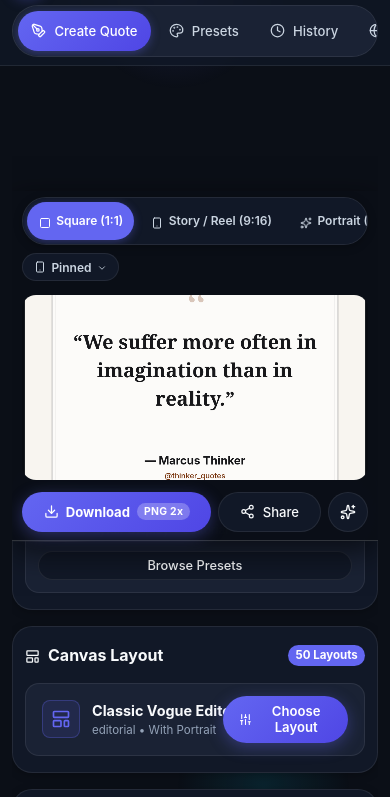
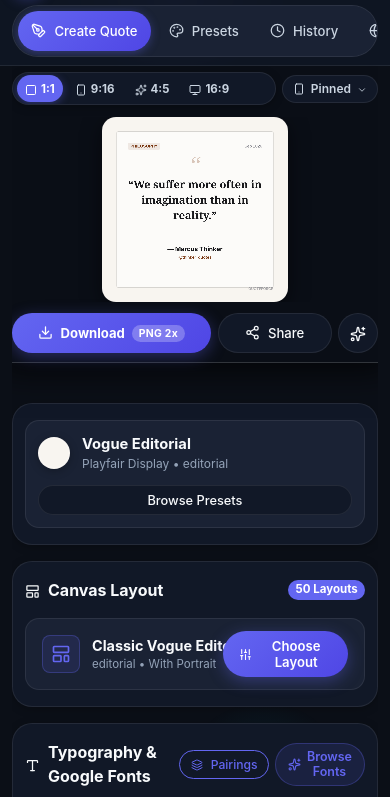
Before and after one commit to JTMax1/Quote-Maker, a website built with Vite: page index.html in a window 390 px wide. Shown: the part 47-844 px from the top of the page. Built offline with nearby package versions, Linux system fonts and the light colour scheme; a web font is replaced by a local one.

Commit message:
feat: improve mobile responsiveness of ratio switcher and pinned canvas layout

```diff
--- a/src/components/editor.js
+++ b/src/components/editor.js
@@ -233,7 +233,8 @@ export class Editor {
               ${CANVAS_FORMATS.map(f => `
                 <button type="button" class="ratio-chip ${this.state.ratio === f.id ? 'active' : ''}" data-ratio="${f.id}" role="radio" aria-checked="${this.state.ratio === f.id}" title="${f.label} (${f.sublabel})" aria-label="${f.label} ratio">
                   <span class="ratio-icon" aria-hidden="true">${icon(f.icon || 'square', { size: 12 })}</span>
-                  <span>${f.label}</span>
+                  <span class="ratio-label-full">${f.label}</span>
+                  <span class="ratio-label-short">${f.id}</span>
                 </button>
               `).join('')}
             </div>
@@ -1152,6 +1153,11 @@ export class Editor {
     updateHeaderHeight();
     window.addEventListener('resize', updateHeaderHeight);
     window.addEventListener('orientationchange', updateHeaderHeight);
+    const headerEl = document.querySelector('.app-header');
+    if (headerEl && window.ResizeObserver) {
+      const ro = new ResizeObserver(() => updateHeaderHeight());
+      ro.observe(headerEl);
+    }
 
     // Primary Canvas Action Bar Handlers (Download & Share)
     const executeDownload = () => {
--- a/src/styles/editor.css
+++ b/src/styles/editor.css
@@ -566,24 +566,33 @@
   display: flex;
   align-items: center;
   justify-content: space-between;
-  gap: 0.5rem;
+  gap: 0.35rem;
   width: 100%;
-  margin-bottom: 0.5rem;
-  flex-wrap: wrap;
+  margin-bottom: 0.35rem;
+  flex-wrap: nowrap;
 }
 
 .ratio-switcher {
   display: flex;
   align-items: center;
-  gap: 0.35rem;
+  gap: 0.25rem;
   background: var(--bg-surface);
   border-radius: var(--radius-full);
-  padding: 0.2rem 0.3rem;
-  border: 1px solid var(--border-glass);
+  padding: 0.15rem 0.25rem;
+  border: 1px solid var(--border-glass);
+  flex: 1 1 auto;
+  min-width: 0;
+  overflow-x: auto;
+  -webkit-overflow-scrolling: touch;
+  scrollbar-width: none;
+}
+
+.ratio-switcher::-webkit-scrollbar {
+  display: none;
 }
 
 .ratio-chip {
-  padding: 0.35rem 0.75rem;
+  padding: 0.35rem 0.65rem;
   font-size: 0.76rem;
   font-weight: 600;
   border-radius: var(--radius-full);
@@ -596,6 +605,26 @@
   align-items: center;
   gap: 0.35rem;
   white-space: nowrap;
+  flex-shrink: 0;
+}
+
+.ratio-label-short {
+  display: none;
+}
+
+@media (max-width: 640px) {
+  .ratio-chip {
+    padding: 0.3rem 0.5rem;
+    font-size: 0.72rem;
+    gap: 0.25rem;
+  }
+  .ratio-label-full {
+    display: none;
+  }
+  .ratio-label-short {
+    display: inline;
+    font-weight: 700;
+  }
 }
 
 .ratio-chip:hover {
@@ -1140,7 +1169,7 @@ input:checked + .slider:before {
   }
 
   #previewCanvas {
-    max-height: 340px !important;
+    max-height: 340px;
   }
 
   #btnOpenLayouts {
@@ -1173,6 +1202,7 @@ input:checked + .slider:before {
     min-height: 40px !important;
     padding: 0.5rem 0.75rem !important;
     font-size: 0.82rem !important;
+    white-space: nowrap !important;
   }
 
   .canvas-actions-bar.consolidated-actions-bar .action-share-btn {
@@ -1180,6 +1210,7 @@ input:checked + .slider:before {
     min-height: 40px !important;
     padding: 0.5rem 0.75rem !important;
     font-size: 0.82rem !important;
+    white-space: nowrap !important;
   }
 
   .canvas-actions-bar.consolidated-actions-bar .action-more-btn {
@@ -1191,38 +1222,12 @@ input:checked + .slider:before {
     padding: 0 !important;
   }
 
-  #btnPublish {
-    flex: 1 1 100%;
-  }
-
-  .download-split-group {
-    flex: 1 1 100%;
-    width: 100%;
-  }
-
-  .download-split-group .btn-primary {
-    flex: 1;
-    min-width: 0;
-  }
-
-  .ratio-switcher {
-    padding: 0.25rem;
-    gap: 0.35rem;
-    width: 100%;
-  }
-
-  .ratio-chip {
-    padding: 0.35rem 0.7rem;
-    font-size: 0.75rem;
-    min-height: 38px;
-  }
-
   .editor-layout {
     width: 100%;
     min-width: 0;
     max-width: 100%;
     box-sizing: border-box;
-    overflow-x: hidden;
+    overflow-x: clip;
   }
 
   .editor-controls-panel {
@@ -1277,13 +1282,14 @@ input:checked + .slider:before {
   }
 
   /* -------------------------------------------------------------
-     OPTION A: Pinned Top Canvas - DEFAULT
+     OPTION A: Pinned Top Canvas - DEFAULT (Canva Style)
      ------------------------------------------------------------- */
   .mobile-layout-pinned #editorLayoutRoot {
     display: flex;
     flex-direction: column;
     width: 100%;
     position: relative;
+    margin-top: -0.75rem; /* Flush against header - eliminates 12px jump */
   }
 
   .mobile-layout-pinned .canvas-stage-wrapper {
@@ -1295,26 +1301,31 @@ input:checked + .slider:before {
     -webkit-backdrop-filter: blur(20px);
     border-bottom: 1px solid var(--border-glass-strong);
     box-shadow: 0 10px 30px rgba(0, 0, 0, 0.65);
-    padding: 0.4rem 0.65rem 0.55rem 0.65rem;
+    padding: 0.4rem 0.75rem 0.55rem 0.75rem;
     display: flex;
     flex-direction: column;
     align-items: center;
     gap: 0.35rem;
-    width: 100%;
+    width: calc(100% + 1.5rem);
+    margin-left: -0.75rem;
+    margin-right: -0.75rem;
     box-sizing: border-box;
+    -webkit-backface-visibility: hidden;
+    backface-visibility: hidden;
+    will-change: top;
   }
 
   .mobile-layout-pinned .canvas-viewport-card {
-    height: auto;
-    padding: 0;
-    background: transparent;
-    border: none;
-    box-shadow: none;
-    display: flex;
-    align-items: center;
-    justify-content: center;
-    min-height: 0;
-    width: 100%;
+    height: auto !important;
+    min-height: 0 !important;
+    padding: 0 !important;
+    background: transparent !important;
+    border: none !important;
+    box-shadow: none !important;
+    display: flex !important;
+    align-items: center !important;
+    justify-content: center !important;
+    width: 100% !important;
   }
 
   .mobile-layout-pinned .canvas-frame {
@@ -1326,6 +1337,7 @@ input:checked + .slider:before {
     width: 100%;
   }
 
+  .mobile-layout-pinned #previewCanvas,
   .mobile-layout-pinned .canvas-frame canvas {
     max-height: 22vh !important;
     width: auto !important;
```
